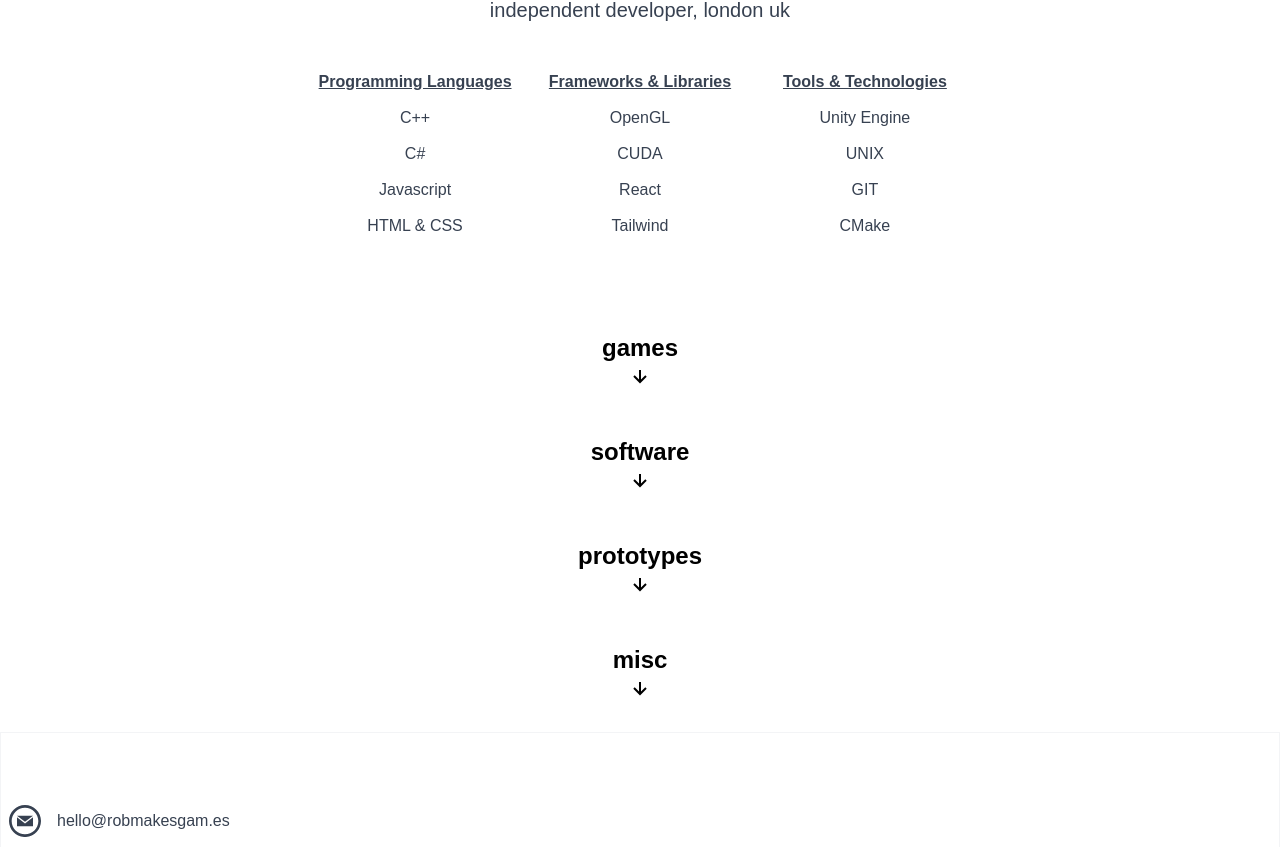
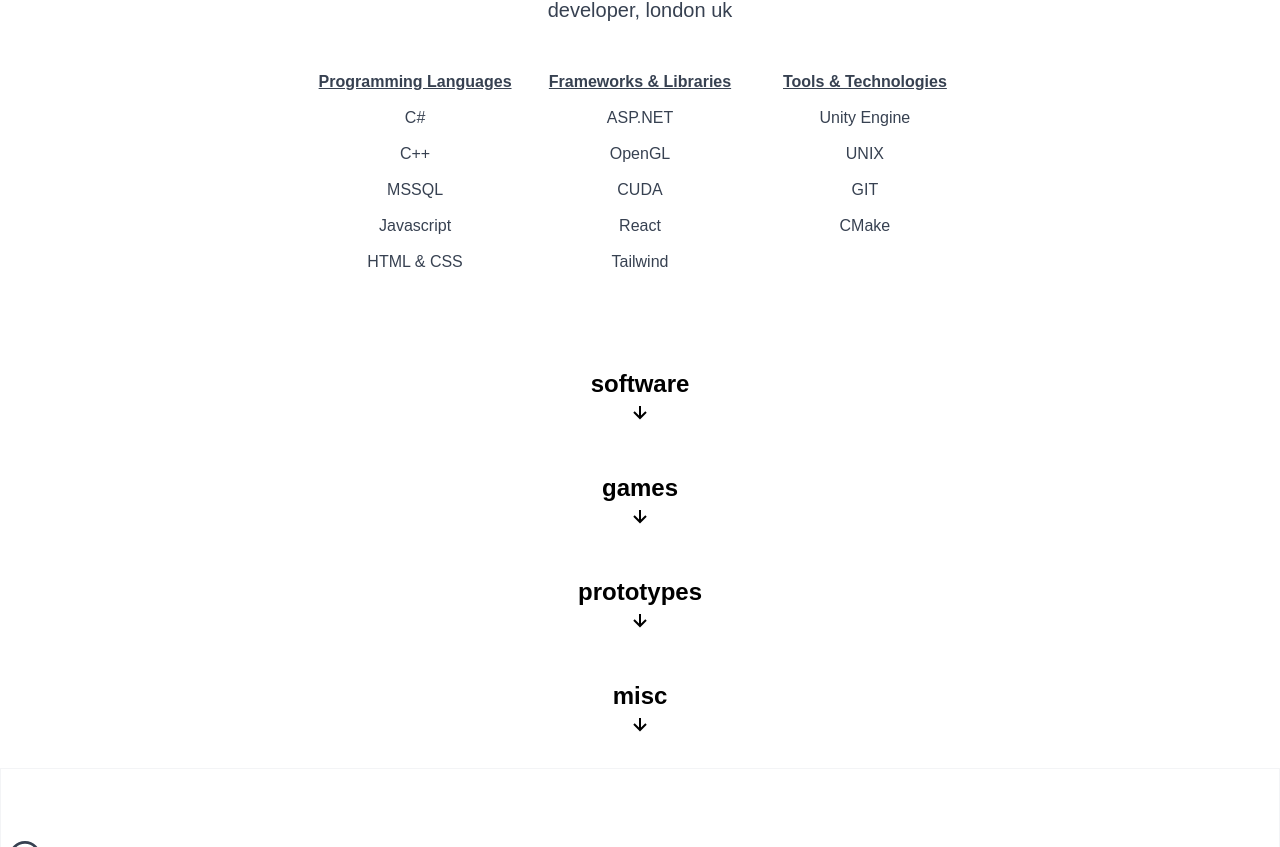
Before and after one commit to robbatr0n/robbarton.dev, a Gatsby site: page / in a window 1280 px wide. Shown: the part 360-1207 px from the top of the page. Built offline with nearby package versions, Linux system fonts and the light colour scheme; Gatsby itself is replaced by a stand-in of ours; a web font is replaced by a local one.

Commit message:
updated links and reordered home page

```diff
--- a/src/components/footer.js
+++ b/src/components/footer.js
@@ -1,8 +1,3 @@
-/**
- * footer.js
- * Rob Barton 2023
- */
-
 import * as React from 'react';
 
 const Footer = () => {
@@ -13,7 +8,7 @@
 					<ul>
 						<li className="flex items-center py-2">
 							<a
-								href="mailto:hello@robmakesgam.es"
+								href="mailto:hello@robbarton.dev"
 								className="text-gray-700 bg-transparent">
 								<svg
 									className="w-6 h-6 fill-current md:w-8 md:h-8"
@@ -23,15 +18,15 @@
 								</svg>
 							</a>
 							<a
-								href="mailto:hello@robmakesgam.es"
+								href="mailto:hello@robbarton.dev"
 								className="text-gray-700 bg-transparent">
 								{' '}
-								<p className="ml-4">hello@robmakesgam.es</p>
+								<p className="ml-4">hello@robbarton.dev</p>
 							</a>
 						</li>
 						<li className="flex items-center py-2">
 							<a
-								href="https://github.com/robmakesgames"
+								href="https://github.com/robbatr0n "
 								className="text-gray-700 bg-transparent">
 								<svg
 									className="w-6 h-6 fill-current md:w-8 md:h-8"
@@ -41,7 +36,7 @@
 								</svg>
 							</a>
 							<a
-								href="https://github.com/robmakesgames"
+								href="https://github.com/robbatr0n "
 								className="text-gray-700 bg-transparent">
 								<p className="ml-4">robmakesgames</p>
 							</a>
--- a/src/components/hero.js
+++ b/src/components/hero.js
@@ -1,10 +1,5 @@
-/**
- * hero.js
- * Rob Barton 2023
- */
-
+import { StaticImage } from 'gatsby-plugin-image';
 import * as React from 'react';
-import { StaticImage } from 'gatsby-plugin-image';
 
 const Hero = () => {
 	return (
@@ -25,15 +20,16 @@
 						Rob Barton
 					</h1>
 					<h5 className="text-base md:text-lg xl:text-xl">
-						independent developer, london uk
+						developer, london uk
 					</h5>
 				</div>
 				<div className="mx-auto mb-2 max-w-none text-center prose md:prose-ul:px-4 prose-ul:p-0 prose-headings:m-2">
 					<div className="grid grid-cols-1 md:grid-cols-3">
 						<ul className="list-none">
 							<li className="p-0 font-bold underline">Programming Languages</li>
+							<li className="p-0">C#</li>
 							<li className="p-0">C++</li>
-							<li className="p-0">C#</li>
+							<li className="p-0">MSSQL</li>
 							<li className="p-0">Javascript</li>
 							<li className="p-0">HTML & CSS</li>
 						</ul>
@@ -41,6 +37,7 @@
 							<li className="p-0 font-bold underline">
 								Frameworks & Libraries
 							</li>
+							<li className="p-0">ASP.NET</li>
 							<li className="p-0">OpenGL</li>
 							<li className="p-0">CUDA</li>
 							<li className="p-0">React</li>
--- a/src/components/navbar.js
+++ b/src/components/navbar.js
@@ -1,8 +1,3 @@
-/**
- * navbar.js
- * Rob Barton 2023
- */
-
 import * as React from 'react';
 
 const Navbar = () => {
@@ -18,7 +13,7 @@
 					<ul className="flex flex-row mt-0 space-x-8 text-sm md:font-medium">
 						<li>
 							<a
-								href="mailto:hello@robmakesgam.es"
+								href="mailto:hello@robbarton.dev"
 								aria-label="email"
 								className="block text-gray-700 bg-transparent">
 								<svg
@@ -31,7 +26,7 @@
 						</li>
 						<li>
 							<a
-								href="https://github.com/robmakesgames"
+								href="https://github.com/robbatr0n "
 								aria-label="github"
 								className="block text-gray-700 bg-transparent">
 								<svg
--- a/src/components/project-showcase.js
+++ b/src/components/project-showcase.js
@@ -1,20 +1,15 @@
-/**
- * project-showcase.js
- * Rob Barton 2023
- */
-
+import { GatsbyImage, getImage } from 'gatsby-plugin-image';
+import { BiDownArrowAlt } from 'react-icons/bi';
+import Collapsible from 'react-collapsible';
+import { useState } from 'react';
 import * as React from 'react';
-import { useState } from 'react';
 import { Link } from 'gatsby';
-import { GatsbyImage, getImage } from 'gatsby-plugin-image';
-import Collapsible from 'react-collapsible';
-import { BiDownArrowAlt } from 'react-icons/bi';
 
 const ProjectShowcase = ({ games, software, prototypes, misc }) => {
 	return (
 		<>
+			<ProjectShowcaseSection projects={software.nodes} title="software" />
 			<ProjectShowcaseSection projects={games.nodes} title="games" />
-			<ProjectShowcaseSection projects={software.nodes} title="software" />
 			<ProjectShowcaseSection projects={prototypes.nodes} title="prototypes" />
 			<ProjectShowcaseSection projects={misc.nodes} title="misc" />
 		</>
```
Also changed, not shown: 1 other file.
